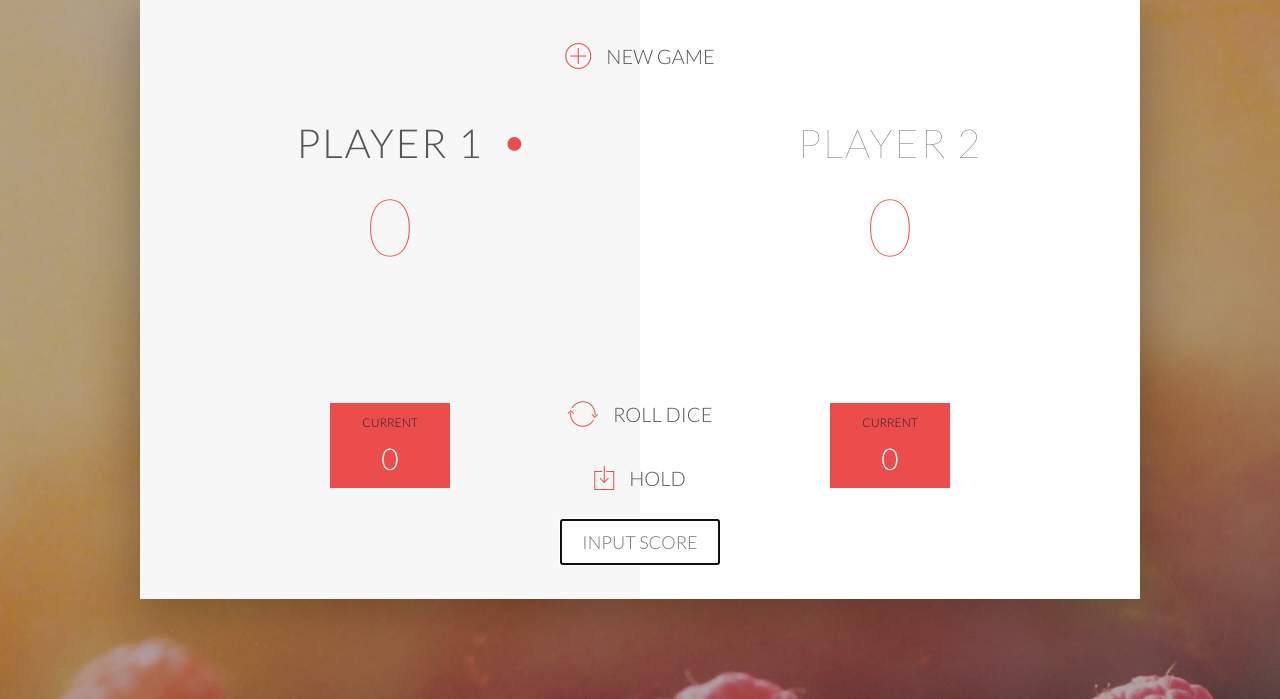
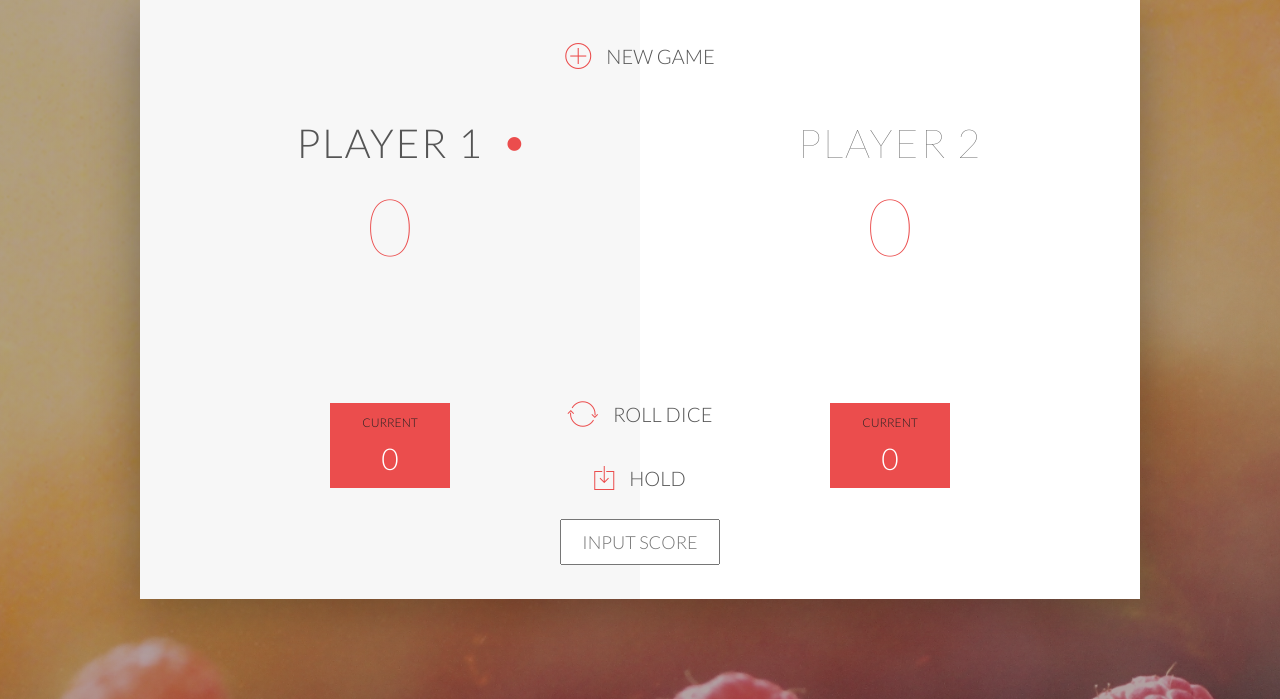
Before and after one commit to oliviam20/JavaScript-Dice-Game, a PHP site: page / in a window 1280 px wide, with the restyled element focused. Shown: the part 101-800 px from the top of the page. Run offline with PHP 8.4, Linux system fonts and the light colour scheme.

Commit message:
changed focus outline to none for input score

```diff
--- a/style.css
+++ b/style.css
@@ -14,6 +14,10 @@
   padding: 10px;
   width: 160px;
   text-transform: uppercase;
+}
+
+.input-score:focus {
+  outline: none;
 }
 
 * {
```
